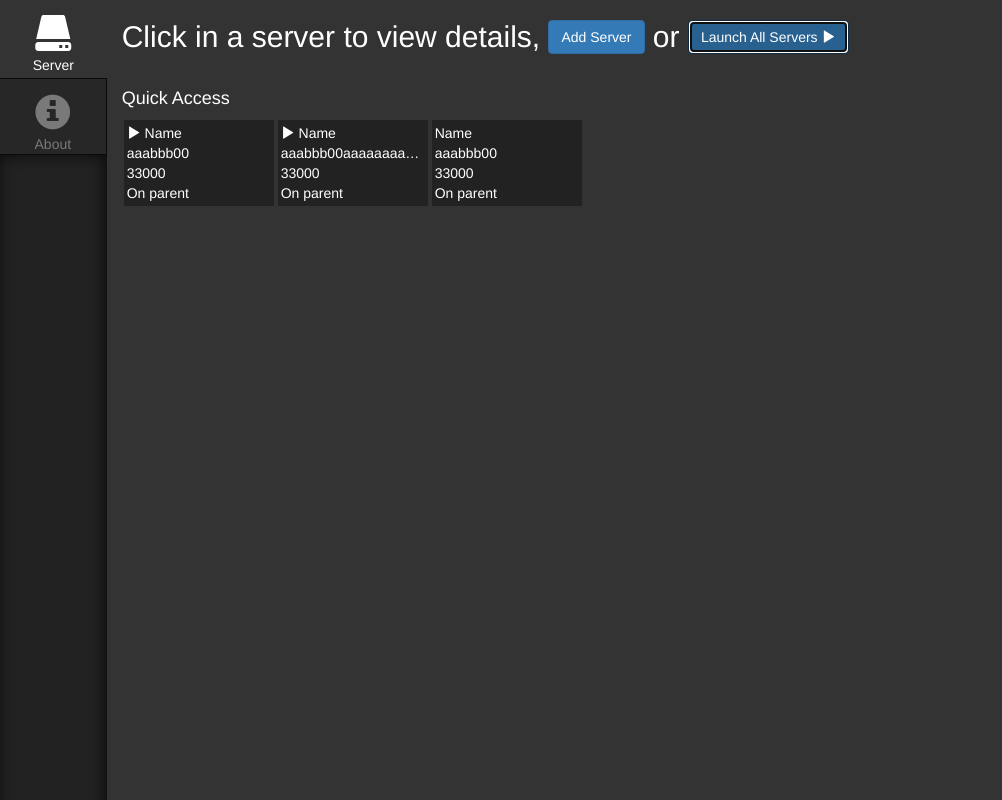
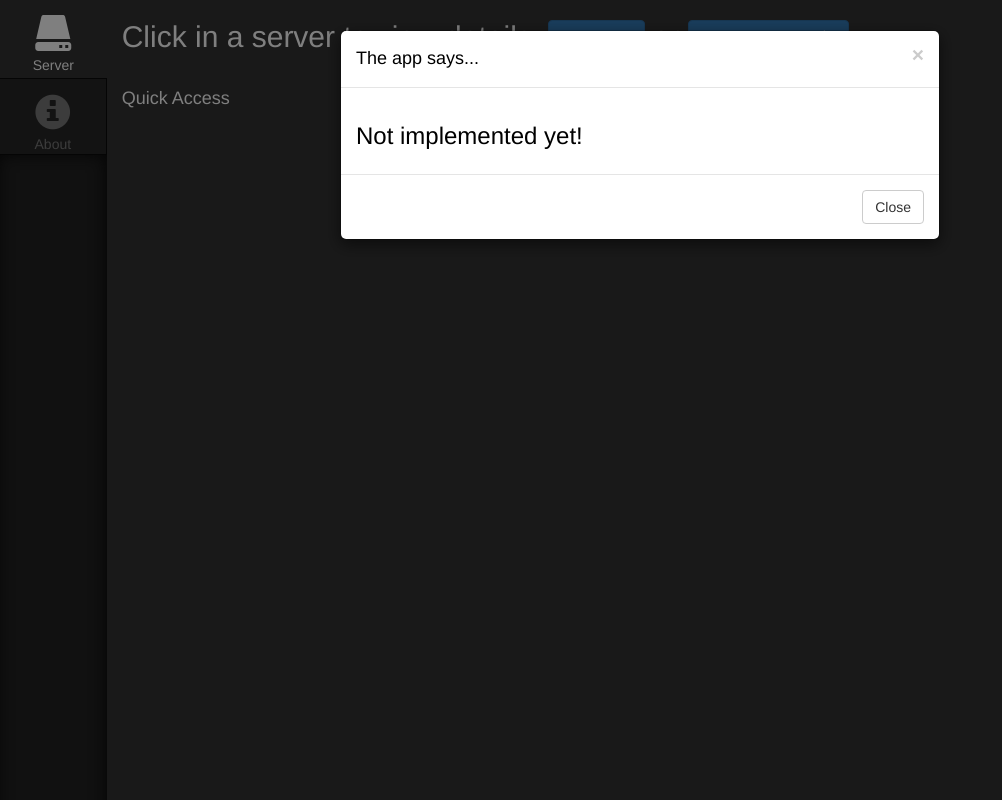
Before and after one commit to renatofabri/enhancedtunnels, a plain HTML site: page src/template/index.html in a window 1280 px wide. Both pictures are taken after a click on the button "Launch All Servers". Shown: the whole page, without its empty margins (0-1002 px from the left). Drawn offline with Linux system fonts and the light colour scheme.

Commit message:
alert implemented + preparing quick list + cleaning the house

```diff
--- a/src/template/custom/events.js
+++ b/src/template/custom/events.js
@@ -52,3 +52,28 @@ function loadTunnelsModal(srvId) {
     document.getElementById('tunnelServerId').value = srvId;
     $('#app-tunnel-list-modal').modal('show');
 }
+
+function alertModal(text) {
+    alertModalButton(text, 'Close');
+}
+
+function alertModalButton(text, close) {
+    alertModalComplete(text, close, 'The app says...');
+}
+
+function alertModalComplete(text, close, title) {
+
+    var alertModalTextElement = document.getElementById('app-alert-text');
+    var alertModalText = alertModalTextElement.innerHTML;
+    alertModalTextElement.innerHTML = alertModalText.replace('{TEXT}', text);
+
+    var alertModalCloseElement = document.getElementById('app-alert-close');
+    var alertModalClose = alertModalCloseElement.innerHTML;
+    alertModalCloseElement.innerHTML = alertModalClose.replace('{CLOSE}', close);
+
+    var alertModalTitleElement = document.getElementById('app-alert-title');
+    var alertModalTitle = alertModalTitleElement.innerHTML;
+    alertModalTitleElement.innerHTML = alertModalTitle.replace('{TITLE}', title);
+
+    $("#app-alert-modal").modal('show');
+}
--- a/src/template/custom/operations.js
+++ b/src/template/custom/operations.js
@@ -111,3 +111,7 @@ function deleteTunnelAction(id) {
 function launchServerAction(id) {
     app.launchServer(id);
 }
+
+function launchTunnelAction(id) {
+    alertModal('To be implemented :(');
+}
--- a/src/template/custom/script.js
+++ b/src/template/custom/script.js
@@ -1,15 +1,3 @@
-// SERVER_ID, SERVER_NAME, SERVER_HOST, SERVER_PORT, SERVER_DESCRIPTION
-// List of servers to be displayed
-var serverListTemplate = '\
-<!-- server="SERVER_ID" -->\
-<tr server="SERVER_ID" class="app-server-row">\
-  <td><button onclick="launchServerAction(SERVER_ID)" class="btn btn-primary btn-xs"><span class="glyphicon glyphicon-play"></span></button></td>\
-  <td>SERVER_NAME</td>\
-  <td>SERVER_HOST</td>\
-  <td>SERVER_PORT</td>\
-  <td>SERVER_USERNAME</td>\
-</tr>';
-
 var newServerListTemplate = '\
 	<div class="row">\
 		<div id="serverSERVER_ID">\
@@ -67,55 +55,13 @@ var newTunnelRowTemplate = '<div class="row" tunnel="TUNNEL_ID">\
 </div>\
 ';
 
-// SERVER_ID
-// Commands row to be added after each server
-var serverCommandsTemplate = '\
-<tr id="cmdSrvSERVER_ID" class="app-expanded-server app-server-commands" style="display: none;">\
-  <td colspan=4>\
-    <div class="pull-left">\
-	<button onclick="launchServerAction(SERVER_ID)" class="btn btn-primary"><span class="glyphicon glyphicon-play"></span></button>\
-      <button onclick="toggleTunnelForm(SERVER_ID)" class="btn btn-default"><span class="glyphicon glyphicon-plus"></span> Tunnel</button>\
-    </div>\
-    <div class="pull-right">\
-      <span class="app-button-label">Server commands: </span>\
-      <!--<button class="btn btn-default disabled"><span class="glyphicon glyphicon-edit"></span></button>-->\
-      <button onclick="deleteServerAction(SERVER_ID)" class="btn btn-danger"><span class="glyphicon glyphicon-trash"></span></button>\
-    </div>\
-  </td>\
-</tr>';
-
-// TABLE_ROWS
-// Row containing Tunnel table
-var tunnelListTemplate = '\
-<tr id="tnlSrvSERVER_ID" class="app-expanded-server" style="display: none;">\
-  <td colspan=4>\
-    <div class="app-tunnel-table">\
-      <table>\
-        TABLE_ROWS \
-      </table>\
-    </div>\
-  </td>\
-</tr>';
-
-// TUNNEL_ID, TUNNEL_NAME, LOCAL_PORT, REMOTE_HOST, REMOTE_PORT, TUNNEL_DESCRIPTION
-// Tunnel row
-var tunnelRowTemplate = '\
-<tr>\
-  <td tunnel=TUNNEL_ID>\
-    <!--<button class="btn btn-primary btn-xs" onclick="alert()"><span class="glyphicon glyphicon-play"></span></button>-->\
-  </td>\
-  <td>TUNNEL_NAME</td>\
-  <td>LOCAL_PORT</td>\
-  <td>REMOTE_HOST</td>\
-  <td>REMOTE_PORT</td>\
-  <td>TUNNEL_DESCRIPTION</td>\
-  <td>\
-    <div class="pull-right">\
-      <!--<button class="btn btn-default btn-xs"><span class="glyphicon glyphicon-edit"></span></button>-->\
-      <button onclick="deleteTunnelAction(TUNNEL_ID)" class="btn btn-danger btn-xs"><span class="glyphicon glyphicon-trash"></span></button>\
-    </div>\
-  </td>\
-</tr>';
+var quickAccessTemplate = '<li class="playable" onclick="launchTunnelAction(TUNNEL_ID)">\
+    <span><span class="glyphicon glyphicon-play"></span> TUNNEL_NAME</span>\
+    <span>TUNNEL_USERNAME</span>\
+    <span>LOCAL_PORT</span>\
+    <span>On SERVER_NAME</span>\
+</li>\
+';
 
 
 function replaceAll(str, find, replace) {
@@ -134,6 +80,7 @@ function addServer(json) {
 	//code to add tunnel row
     var tunnelListDOM = document.getElementById("app-tunnel-list");
 	tunnelListDOM.insertAdjacentHTML('beforeend', createTunnelRow(obj));
+
 }
 
 function createServerRow(server) {
@@ -153,8 +100,13 @@ function createCommandRow(server) {
 
 function createTunnelTable(server) {
 	console.log("createTunnelTable");
-	var table = "";
+    var quickAccessListDOM = document.getElementById("app-tunnel-quick-access-list");
+    var table = "";
     for (var i = 0; i < server.tunnels.length; i++) {
+
+//        if tunnel is playable, add to quicklist
+        quickAccessListDOM.insertAdjacentHTML('beforeend', addQuickAccessItem(server.displayName, server.tunnels[i]));
+
         var updatedRow = newTunnelRowTemplate;
         console.log(i);
         console.log(server.tunnels[i]);
@@ -178,3 +130,12 @@ function createTunnelRow(server) {
 	tunnelRow = replaceAll(tunnelRow, 'SERVER_ID', server.id);
 	return tunnelRow;
 }
+
+function addQuickAccessItem(serverName, tunnel) {
+    var qckItem = quickAccessTemplate.replace('SERVER_NAME', serverName);
+    qckItem = qckItem.replace('TUNNEL_ID', tunnel.id);
+    qckItem = qckItem.replace('TUNNEL_NAME', tunnel.displayName);
+    qckItem = qckItem.replace('TUNNEL_USERNAME', 'mock');
+    qckItem = qckItem.replace('LOCAL_PORT', tunnel.localPort);
+    return qckItem;
+}
--- a/src/template/index.html
+++ b/src/template/index.html
@@ -42,10 +42,30 @@
                                 <button type="button" data-toggle="modal" data-target="#app-server-modal" id="startAllServers" class="btn btn-primary">Add Server
                                 </button>
                                 or
-                                <button id="startAllServers" class="btn btn-primary" onclick="callJavaFX('launch all')">Launch All Servers
+                                <button id="startAllServers" class="btn btn-primary" onclick="alertModal('Not implemented yet!')">Launch All Servers
                                     <span class="glyphicon glyphicon-play"></span>
                                 </button>
                             </h2>
+                        </div>
+
+                        <!-- alert modal -->
+                        <div class="modal fade" id="app-alert-modal" tabindex="-1" role="dialog" aria-labelledby="app-alert-title">
+                            <div class="modal-dialog" role="document">
+                                <div class="modal-content">
+                                    <div class="modal-header">
+                                        <button type="button" class="close" data-dismiss="modal" aria-label="Close">
+                                            <span aria-hidden="true">&times;</span>
+                                        </button>
+                                        <h4 class="modal-title" id="app-alert-title">{TITLE}</h4>
+                                    </div>
+                                    <div class="modal-body">
+                                        <h3 id="app-alert-text">{TEXT}</h3>
+                                    </div>
+                                    <div class="modal-footer">
+                                        <button data-dismiss="modal" class="btn btn-default" id="app-alert-close">{CLOSE}</button>
+                                    </div>
+                                </div>
+                            </div>
                         </div>
 
                         <!-- confirmation modal -->
@@ -315,8 +335,8 @@
                         </div>
                         <div class="row app-tunnel-quick-access">
                             <h4>Quick Access</h4>
-                            <ul>
-                                <li class="playable">
+                            <ul id="app-tunnel-quick-access-list">
+                                <!--<li class="playable">
                                     <span><span class="glyphicon glyphicon-play"></span> Name</span>
                                     <span>aaabbb00</span>
                                     <span>33000</span>
@@ -333,7 +353,7 @@
                                     <span>aaabbb00</span>
                                     <span>33000</span>
                                     <span>On parent</span>
-                                </li>
+                                </li>-->
                             </ul>
                         </div>
                     </div>
```
